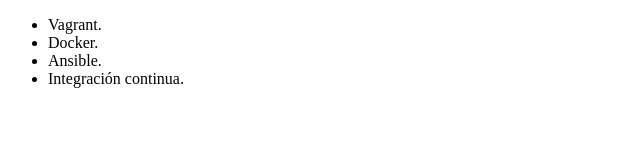
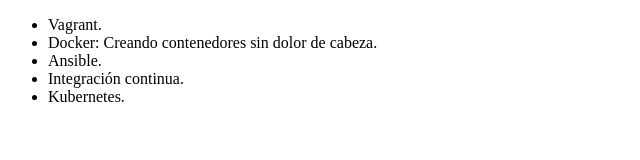
Before and after one commit to BushiMx/alura_curso_git, a plain HTML site: page index.html in a window 1280 px wide. Shown: the whole page, without its empty margins (0-640 px from the left). Drawn offline with Linux system fonts and the light colour scheme.

Commit message:
Update index.html
Actualizando el curso de Docker y el de Kubernetes

```diff
--- a/index.html
+++ b/index.html
@@ -7,9 +7,10 @@
 <body>
      <ul>
          <li> Vagrant. </li>
-         <li> Docker. </li>
+         <li> Docker: Creando contenedores sin dolor de cabeza. </li>
          <li> Ansible. </li>
          <li> Integración continua. </li>
+         <li> Kubernetes. </li>
      </ul>
 </body>
 </html>
```
